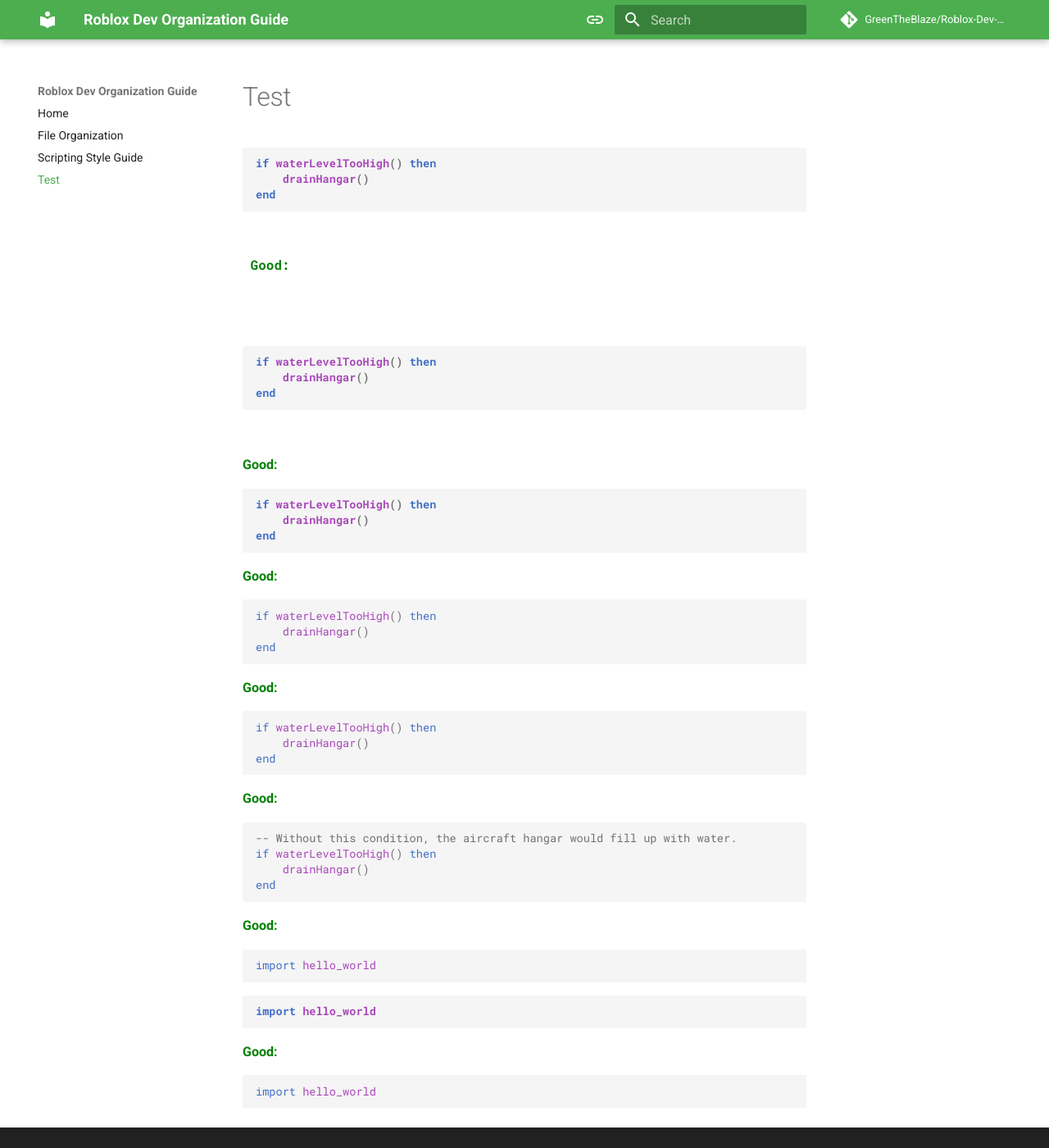
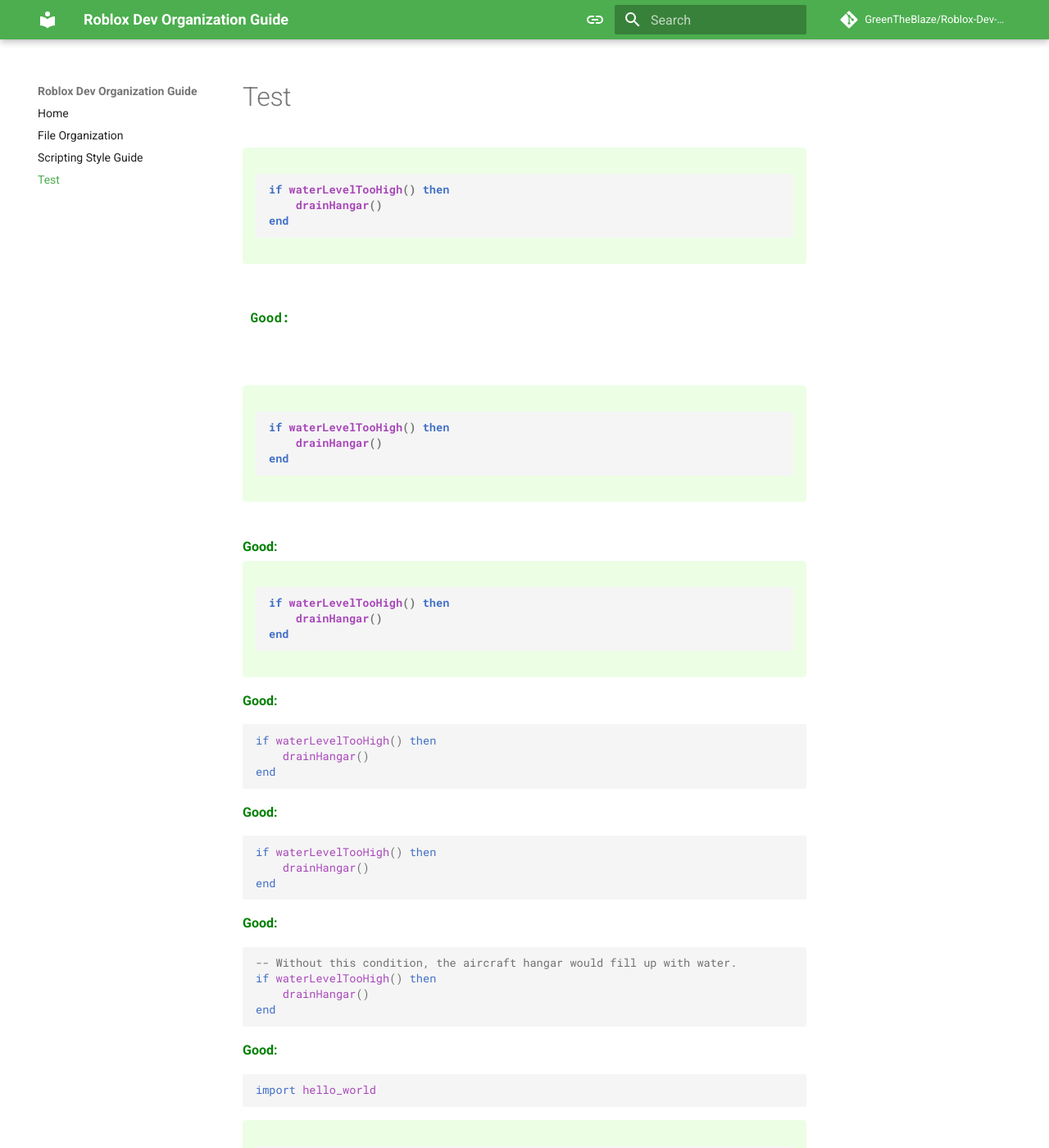
Before and after one commit to GreenTheBlaze/Roblox-Dev-Organization-Guide, an MkDocs documentation site: the page built from docs/test-code.md, in a window 1280 px wide and 1400 px high. Shown: the whole window at 82% size. Built offline with MkDocs 1.6.1 and Material for MkDocs 9.7.7, drawn with Linux system fonts in a browser that asks for light colours; comment, search, counter and statistics services are not loaded.

Commit message:
Update extra.css

```diff
--- a/docs/stylesheets/extra.css
+++ b/docs/stylesheets/extra.css
@@ -87,7 +87,7 @@
 }
 
 /* Green background for code blocks with .style-good */
-.md-typeset pre > highlight.style-good {
+.md-typeset pre > .highlight.style-good {
   background-color: #ecffe5;
   display: block;
   padding: 1em;
@@ -102,9 +102,8 @@
   border-radius: 4px;
 } */
 
-.md-typeset highlight.style-good {
+.md-typeset .highlight.style-good {
   background-color: #ecffe5;
-  display: block;
   padding: 1em;
   border-radius: 4px;
 }
```
